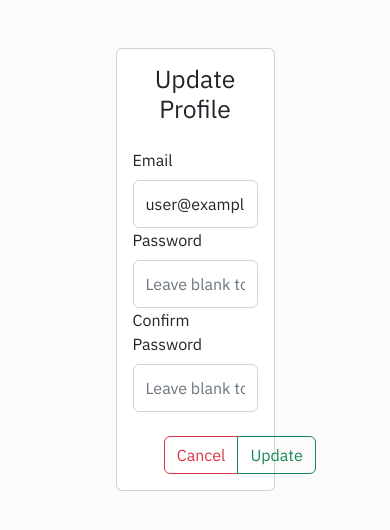
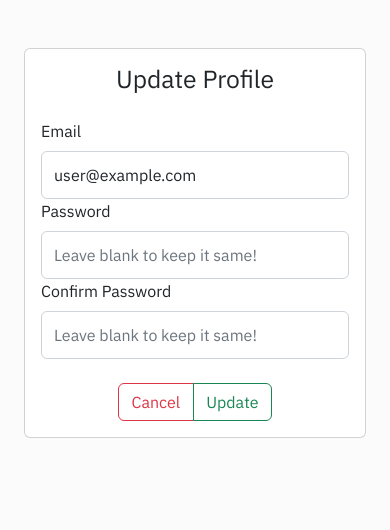
Before and after one commit to devanshuyadav/React-x-Firebase, a React (Create React App) app: page /update-profile in a window 390 px wide. Shown: the top 530 px of the page. Built offline with nearby package versions, Linux system fonts and the light colour scheme; no server answers; sample sign-in values are in the browser's storage.

Commit message:
responsive UpdateProfile.jsx

```diff
--- a/src/components/Dashboard.jsx
+++ b/src/components/Dashboard.jsx
@@ -63,6 +63,7 @@ export default function Dashboard() {
   // Custom dropdown menu
   const CustomMenu = React.forwardRef(
     ({ children, style, className, "aria-labelledby": labeledBy }, ref) => {
+      // eslint-disable-next-line
       const [value, setValue] = useState("");
 
       return (
@@ -159,8 +160,7 @@ export default function Dashboard() {
           style={{
             position: "absolute",
             top: "40%",
-            transform: "translate(-50%, -50%)",
-            transform: "scale(2)",
+            transform: "translate(-50%, -50%) scale(2)",
             zIndex: "2",
           }}
         >
--- a/src/components/UpdateProfile.js
+++ /dev/null
@@ -1,101 +0,0 @@
-import React, { useRef, useState } from "react";
-import {
-  Alert, Button, ButtonGroup, Card, Container, Form
-} from "react-bootstrap";
-import { Link, useNavigate } from "react-router-dom";
-import { useAuth } from "../contexts/AuthContext";
-
-export default function UpdateProfile() {
-  const emailRef = useRef();
-  const passwordRef = useRef();
-  const passwordConfirmRef = useRef();
-  const { currentUser, updateEmail, updatePassword } = useAuth();
-  const [error, setError] = useState("");
-  const [loading, setLoading] = useState(false);
-  const navigate = useNavigate();
-
-  function handleSubmit(e) {
-    e.preventDefault();
-    if (passwordRef.current.value !== passwordConfirmRef.current.value) {
-      return setError("Passwords don't match!");
-    }
-
-    const promises = [];
-    setLoading(true);
-    setError("");
-    if (emailRef.current.value !== currentUser.email) {
-      promises.push(updateEmail(emailRef.current.value));
-    }
-
-    if (passwordRef.current.value) {
-      promises.push(updatePassword(passwordRef.current.value));
-    }
-
-    Promise.all(promises)
-      .then(() => {
-        navigate("/");
-      })
-      .catch(() => {
-        setError("Failed to update profile");
-      })
-      .finally(() => {
-        setLoading(false);
-      });
-  }
-
-  return (
-    <Container className="w-50 mt-5">
-      <Card>
-        <Card.Body>
-          <h2 className="text-center mb-4">Update Profile</h2>
-          {/* {JSON.stringify(currentUser)} */}
-          {/* {currentUser.email} */}
-          {error && <Alert variant="danger">{error}</Alert>}
-          <Form onSubmit={handleSubmit}>
-            <Form.Group id="email">
-              <Form.Label>Email</Form.Label>
-              <Form.Control
-                type="email"
-                ref={emailRef}
-                required
-                defaultValue={currentUser.email}
-              />
-            </Form.Group>
-
-            <Form.Group id="password">
-              <Form.Label>Password</Form.Label>
-              <Form.Control
-                type="password"
-                ref={passwordRef}
-                placeholder="Leave blank to keep it same!"
-              />
-            </Form.Group>
-
-            <Form.Group id="password-confirm">
-              <Form.Label>Confirm Password</Form.Label>
-              <Form.Control
-                type="password"
-                ref={passwordConfirmRef}
-                placeholder="Leave blank to keep it same!"
-              />
-            </Form.Group>
-            <div className="text-center">
-              <ButtonGroup className="w-50 mt-4" aria-label="Save or cancel">
-                <Link className="btn btn-outline-danger" role="button" to="/">
-                  Cancel
-                </Link>
-                <Button
-                  disabled={loading}
-                  type="submit"
-                  variant="outline-success"
-                >
-                  Update
-                </Button>
-              </ButtonGroup>
-            </div>
-          </Form>
-        </Card.Body>
-      </Card>
-    </Container>
-  );
-}
--- /dev/null
+++ b/src/components/UpdateProfile.jsx
@@ -0,0 +1,119 @@
+import React, { useRef, useState } from "react";
+import {
+  Alert,
+  Button,
+  ButtonGroup,
+  Card,
+  Col,
+  Container,
+  Form,
+  Row,
+} from "react-bootstrap";
+import { Link, useNavigate } from "react-router-dom";
+import { useAuth } from "../contexts/AuthContext";
+
+export default function UpdateProfile() {
+  const emailRef = useRef();
+  const passwordRef = useRef();
+  const passwordConfirmRef = useRef();
+  const { currentUser, updateEmail, updatePassword } = useAuth();
+  const [error, setError] = useState("");
+  const [loading, setLoading] = useState(false);
+  const navigate = useNavigate();
+
+  function handleSubmit(e) {
+    e.preventDefault();
+    if (passwordRef.current.value !== passwordConfirmRef.current.value) {
+      return setError("Passwords don't match!");
+    }
+
+    const promises = [];
+    setLoading(true);
+    setError("");
+    if (emailRef.current.value !== currentUser.email) {
+      promises.push(updateEmail(emailRef.current.value));
+    }
+
+    if (passwordRef.current.value) {
+      promises.push(updatePassword(passwordRef.current.value));
+    }
+
+    Promise.all(promises)
+      .then(() => {
+        navigate("/");
+      })
+      .catch(() => {
+        setError("Failed to update profile");
+      })
+      .finally(() => {
+        setLoading(false);
+      });
+  }
+
+  return (
+    <Container className="mt-5">
+      <Row>
+        <Col sm={12} md={6} className="mx-auto">
+          <Card>
+            <Card.Body>
+              <h2 className="text-center mb-4">Update Profile</h2>
+              {/* {JSON.stringify(currentUser)} */}
+              {/* {currentUser.email} */}
+              {error && <Alert variant="danger">{error}</Alert>}
+              <Form onSubmit={handleSubmit}>
+                <Form.Group id="email">
+                  <Form.Label>Email</Form.Label>
+                  <Form.Control
+                    type="email"
+                    ref={emailRef}
+                    required
+                    defaultValue={currentUser.email}
+                  />
+                </Form.Group>
+
+                <Form.Group id="password">
+                  <Form.Label>Password</Form.Label>
+                  <Form.Control
+                    type="password"
+                    ref={passwordRef}
+                    placeholder="Leave blank to keep it same!"
+                  />
+                </Form.Group>
+
+                <Form.Group id="password-confirm">
+                  <Form.Label>Confirm Password</Form.Label>
+                  <Form.Control
+                    type="password"
+                    ref={passwordConfirmRef}
+                    placeholder="Leave blank to keep it same!"
+                  />
+                </Form.Group>
+                <div className="text-center">
+                  <ButtonGroup
+                    className="w-50 mt-4"
+                    aria-label="Save or cancel"
+                  >
+                    <Link
+                      className="btn btn-outline-danger"
+                      role="button"
+                      to="/"
+                    >
+                      Cancel
+                    </Link>
+                    <Button
+                      disabled={loading}
+                      type="submit"
+                      variant="outline-success"
+                    >
+                      Update
+                    </Button>
+                  </ButtonGroup>
+                </div>
+              </Form>
+            </Card.Body>
+          </Card>
+        </Col>
+      </Row>
+    </Container>
+  );
+}
```
